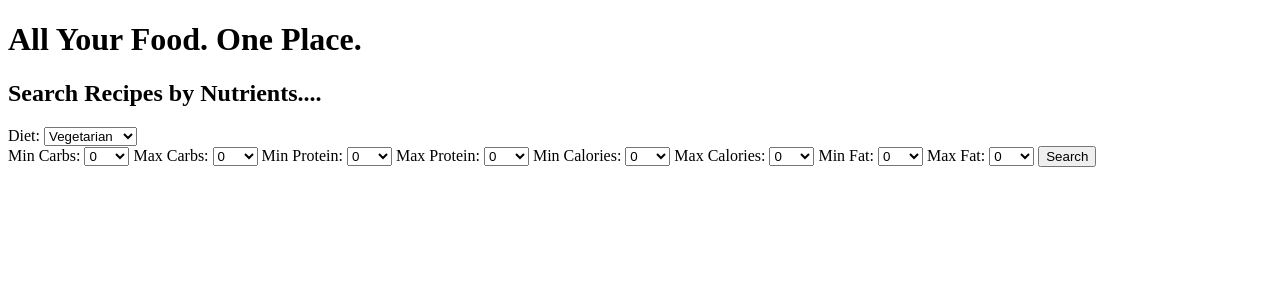
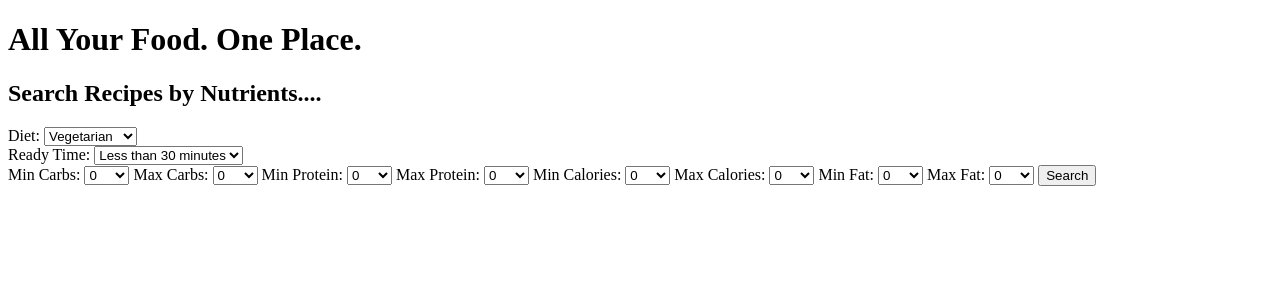
Before and after one commit to manishnaini/Spoonacular, a Flask app: page / in a window 1280 px wide. Shown: the top 300 px of the page. Run offline with Flask 3, Linux system fonts and the light colour scheme.

Commit message:
added ready time details

```diff
--- a/app.py
+++ b/app.py
@@ -10,6 +10,7 @@ def rec():
     if request.method == 'POST':
           # Get selected options from the form
         diet = request.form.get('diet')
+        ready_time = request.form.get('ready_time')
         min_carbs = request.form.get('min_carbs')
         max_carbs = request.form.get('max_carbs')
         min_protein = request.form.get('min_protein')
--- a/templates/index.html
+++ b/templates/index.html
@@ -21,6 +21,14 @@
             </select>
         </div>
 
+          <!-- Ready Time Selector -->
+          <div>
+            <label for="ready_time">Ready Time:</label>
+            <select id="ready_time" name="ready_time">
+                <option value="30">Less than 30 minutes</option>
+                <option value="60">Less than 1 hour</option>
+            </select>
+        </div>
 
         <label for="min_carbs">Min Carbs:</label>
         <select id="min_carbs" name="min_carbs">
```
